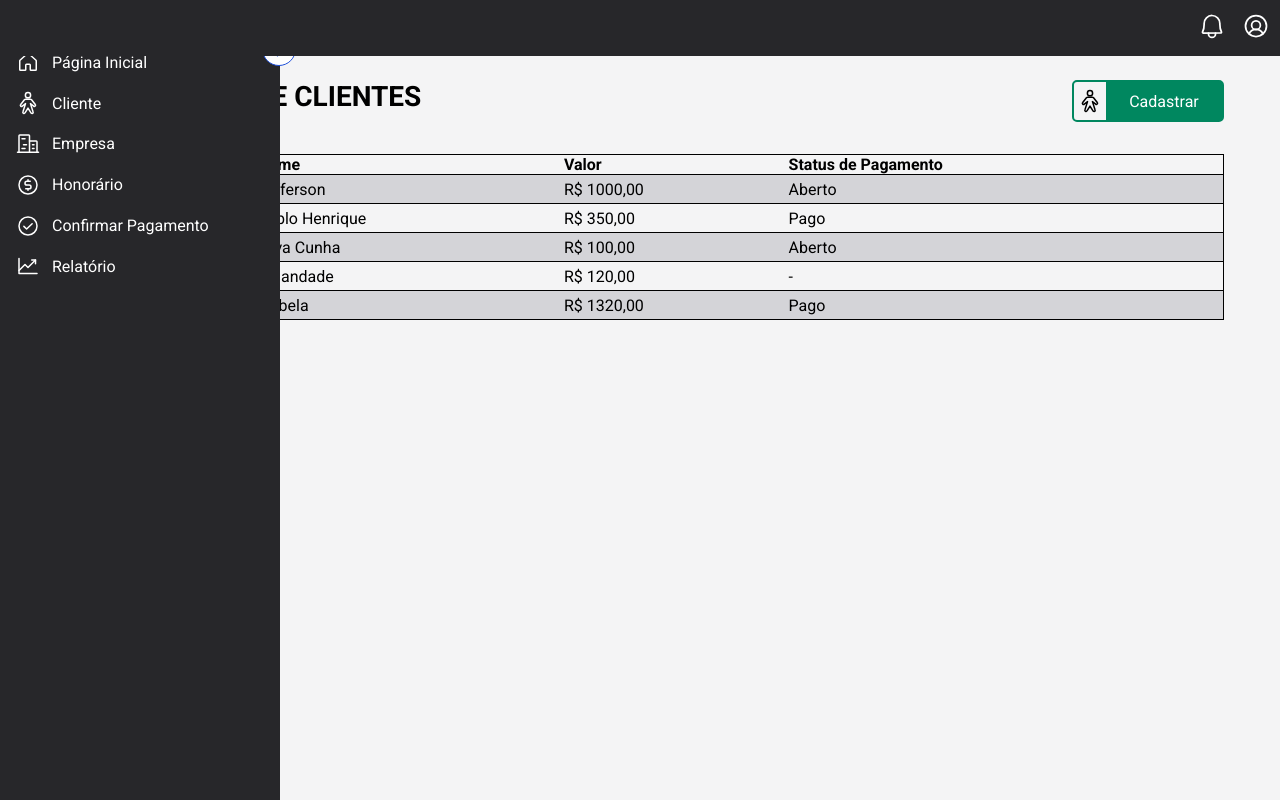
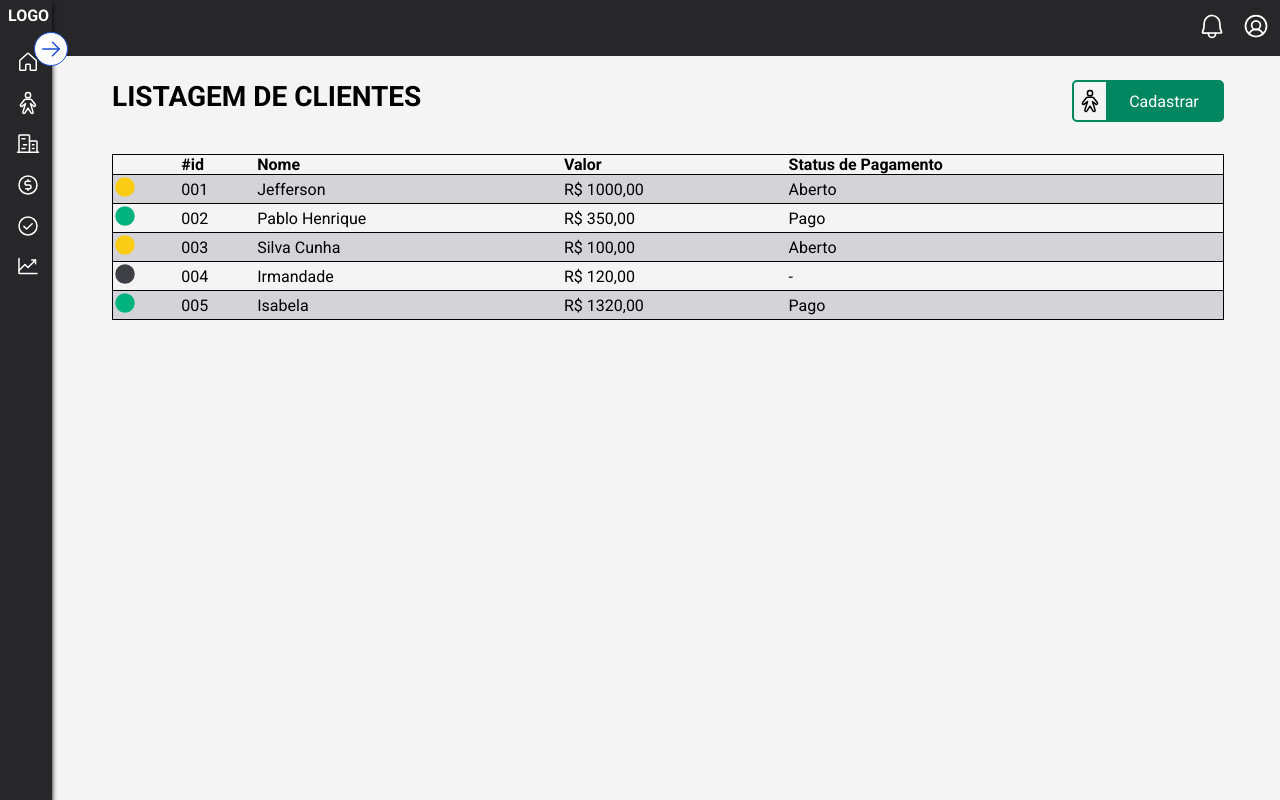
Before and after one commit to Pabluu/honor, a React (Vite) app: page /cliente in a window 1280 px wide. Built offline with nearby package versions, Linux system fonts and the light colour scheme; the HTML template or start-up script is replaced by a standard one.

Commit message:
refactor: insert fields

```diff
--- a/src/components/Navbar/index.tsx
+++ b/src/components/Navbar/index.tsx
@@ -1,5 +1,5 @@
 import {
-  ArrowLeft,
+  ArrowRight,
   Buildings,
   ChartLineUp,
   CheckCircle,
@@ -11,7 +11,7 @@ import { useState } from 'react'
 import { Content, Item, Logo, NavButton, NavbarContainer } from './styles'
 
 export function NavBar() {
-  const [statusNav, setStatusNav] = useState(true)
+  const [statusNav, setStatusNav] = useState(false)
 
   function handleClick() {
     setStatusNav(!statusNav)
@@ -60,7 +60,7 @@ export function NavBar() {
           </Item>
         </Content>
         <NavButton onClick={handleClick} $isactive={statusNav}>
-          <ArrowLeft size={24} color="#1d4ed8" />
+          <ArrowRight size={24} color="#1d4ed8" />
         </NavButton>
       </NavbarContainer>
     </>
--- a/src/components/Navbar/styles.ts
+++ b/src/components/Navbar/styles.ts
@@ -8,11 +8,11 @@ export const NavbarContainer = styled.aside<INavbarContainerProps>`
   position: fixed;
   top: 0;
   left: 0;
-  width: 17.5rem;
+  width: 3.25rem;
   ${(props) =>
-    !props.$isactive &&
+    props.$isactive &&
     css`
-      width: 3.25rem;
+      width: 17.5rem;
     `};
   height: 100vh;
   display: flex;
@@ -22,8 +22,10 @@ export const NavbarContainer = styled.aside<INavbarContainerProps>`
   background-color: ${(props) => props.theme['gray-800']};
 
   transition: 0.35s;
+  z-index: 100;
+  box-shadow: 0 4px 5px 0 black;
 `
-export const Logo = styled.div`
+export const Logo = styled.span`
   height: fit-content;
   max-height: 3.5rem;
   min-height: 2.5rem;
@@ -97,12 +99,12 @@ export const NavButton = styled.button<INavButtonProps>`
 
   border-radius: 50%;
   background-color: white;
-  transform: rotate(0);
+  transform: rotate(180deg);
 
   transform: ${(props) =>
     !props.$isactive &&
     css`
-      rotate(180deg);
+      rotate(0deg);
     `};
 
   position: absolute;
```
